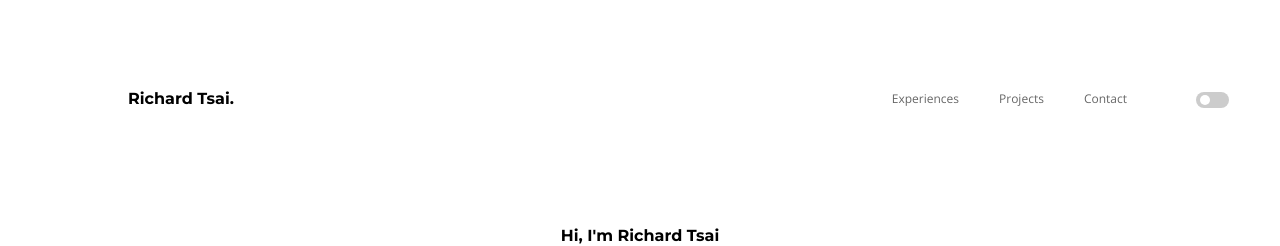
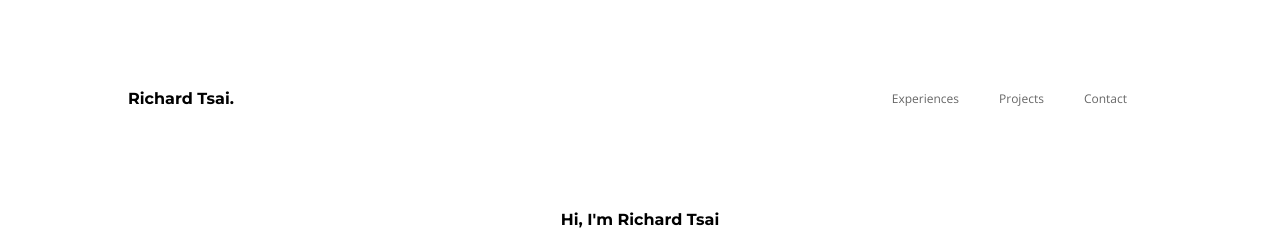
Before and after one commit to RichtXO/richtxo.github.io, a Gatsby site: page / in a window 1280 px wide. Shown: the top 246 px of the page. Built offline with nearby package versions, Linux system fonts and the light colour scheme; Gatsby itself is replaced by a stand-in of ours; some icons are missing.

Commit message:
remove option to change color

```diff
--- a/src/components/layout.js
+++ b/src/components/layout.js
@@ -11,20 +11,9 @@ import "../styles/mains.scss"
 
 const Layout = ({ children }) => {
   const [darkTheme, setDarkTheme] = useState(false)
-  typeof window !== "undefined" &&
-    window.localStorage.setItem("dark", darkTheme)
 
   useEffect(() => {
-    window.matchMedia('(prefers-color-scheme: dark)').addEventListener('change', e => setDarkTheme(e.matches ? true : false));
-
-    const default_client = window.matchMedia('(prefers-color-scheme: dark)').matches ? true : false
-    setDarkTheme(default_client)
-    window.localStorage.getItem("dark", default_client)
-
-    return () => {
-      window.matchMedia('(prefers-color-scheme: dark)').removeEventListener('change', () => {})
-    };
-
+    setDarkTheme(window.matchMedia('(prefers-color-scheme: dark)').matches ? true : false)
   }, [darkTheme])
 
   typeof window !== "undefined" &&
@@ -43,16 +32,6 @@ const Layout = ({ children }) => {
   return (
     <div className={darkTheme ? "dark-theme" : "light-theme"}>
       <Navbar></Navbar>
-      <label class="switch">
-        <input type="checkbox" />
-        <span
-          onClick={() => {
-            setDarkTheme(!darkTheme)
-            window.localStorage.setItem("dark", darkTheme)
-          }}
-          class="slider round"
-        ></span>
-      </label>
       <i
         data-speed="-5"
         className="fa fa-github layer parallaxImage Icon-1"
```
